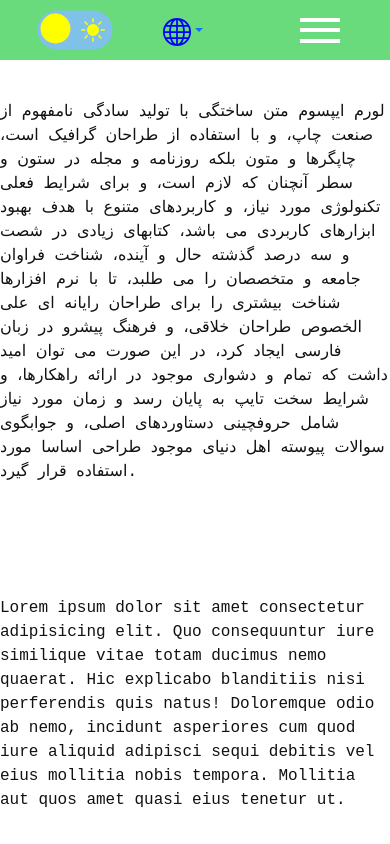
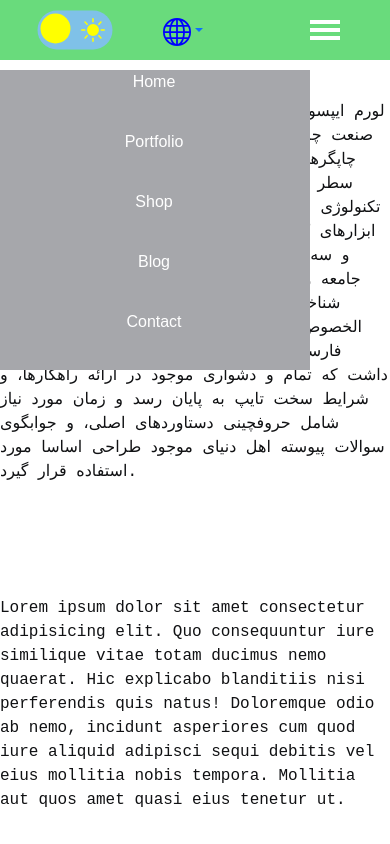
Before and after one commit to fatemeh-ngh/portfolio-website, a React (Create React App) app: page / in a window 390 px wide. Shown: the top 844 px of the page. Built offline with nearby package versions, Linux system fonts and the light colour scheme; some icons are missing.

Commit message:
styling hamburger menu icon and its animation

```diff
--- /dev/null
+++ b/src/components/HambergerMenu.js
@@ -0,0 +1,38 @@
+import React, {useState} from 'react';
+import styles from '../sass/Hamber.module.scss'
+import { Link } from 'react-router-dom';
+
+//Hook
+import { useTranslation} from "react-i18next";
+
+
+const HambergerMenu = () => {
+
+    const {t, i18n} = useTranslation();
+    const [open, setOpen] = useState('true')
+    const MenuHandler= () => {
+        setOpen(!open);
+
+    }
+
+    return (
+        <div onClick={MenuHandler} className={styles.cotainer}>
+            <div className={`${styles.icon} ${open ? styles.close : styles.open}`}>
+                <span className={styles.ihamber1}></span>
+                <span className={styles.ihamber2}></span>
+                <span className={styles.ihamber3}></span>
+            </div>
+            <div className={styles.MenuContainer}>
+                <Link to="/contact">{t("Contact")}</Link><span> </span>
+                <Link to="/blog">{t("Blog")}</Link><span> </span>
+                <Link to="/shop">{t("Shop")}</Link><span> </span>
+                <Link to="/portfolio">{t("Portfolio")}</Link><span> </span>
+                <Link to="/">{t("Home")}</Link><span></span>
+            </div>
+
+        </div>
+
+    );
+};
+
+export default HambergerMenu;
--- a/src/components/Navbar.js
+++ b/src/components/Navbar.js
@@ -4,6 +4,7 @@ import { Link } from 'react-router-dom';
 //Components
 import ThemeSwitcher from './ThemeSwitcher';
 import LangSwitcher from './LangSwitcher';
+import HambergerMenu from './HambergerMenu';
 // import Searchbox from './Searchbox';
 
 //Styles
@@ -15,11 +16,6 @@ import {Themecontext} from '../contexts/ThemeContext';
 
 //Hook
 import { useTranslation} from "react-i18next";
-
-const hamberHandler= () => {
-
-}
-
 
 
 const Navbar = () => {
@@ -40,11 +36,7 @@ const Navbar = () => {
                 <Link to="/portfolio">{t("Portfolio")}</Link><span> </span>
                 <Link to="/">{t("Home")}</Link><span></span>
             </div>
-            <div onClick={hamberHandler} className={styles.hambergerMenu}>
-                    <span className={styles.ihamber1}></span>
-                    <span className={styles.ihamber2}></span>
-                    <span className={styles.ihamber3}></span>
-            </div>
+            <HambergerMenu/>
         </div>
     );
 };
--- /dev/null
+++ b/src/sass/Hamber.module.scss
@@ -0,0 +1,96 @@
+@import '../base/colors';
+
+.cotainer{
+    display: flex;
+    flex-direction: row-reverse;
+    // // position: relative;
+
+}
+
+.MenuContainer{
+    position: absolute;
+    width: 80vw;
+    height: 300px;
+    margin: 70px 80px;
+    background-color: #2552124f;
+    display: flex;
+    flex-direction: column-reverse;
+    justify-content: space-between;
+}
+.MenuContainer a{
+    text-decoration: none;
+    color: $white;
+    width: 100%;
+    height: 60px;
+    text-align: center;
+    background-color: $dark-100;
+}
+.MenuContainer a:hover{
+    background-color: $dark-200;
+}
+
+.icon{
+    margin: auto 0;
+    width: 30px;
+    height: 20px;
+    // background-color: #000;
+    display: none;
+    flex-direction: column;
+    justify-content: space-between;
+    margin-right: 50px;
+    cursor: pointer;
+    // position: relative;
+    transition: all 1s linear;
+    // animation: menu 0.3s 0 1;
+
+}
+.icon span{
+    width: 100%;
+    height: 4px;
+    background-color: $white;
+}
+
+.open{
+    transform-origin: 1px;
+.ihamber1{
+    transform: rotate(45deg);
+}
+.ihamber2{
+    transform: translateX(100%);
+    opacity: 0;
+}
+.ihamber3{
+    transform: rotate(-45deg);
+}
+}
+
+// @keyframes menu {
+//     0%{
+
+//     }
+//     100%{
+//         // .ihamber1{
+//             // position: absolute;
+//             // top: 0;
+//             // right: 0px;
+//             transform: rotate(45deg);
+//         // }
+//         // .ihamber2{
+//         //     transform: translateX(100%);
+//         //     opacity: 0;
+//         // }
+//         // .ihamber3{
+//         //     position: absolute;
+//         //     top: 0;
+//         //     right: 0px;
+//         //     transform: rotate(-45deg);
+//         // }
+//     }
+// }
+
+
+@media (max-width: 992px) {
+    .icon{
+        display: flex;
+    }
+}
--- a/src/sass/Navbar.module.scss
+++ b/src/sass/Navbar.module.scss
@@ -49,39 +49,6 @@
     font-family: Vazir-bold;
 }
 
-.hambergerMenu{
-    margin: auto 0;
-    position: relative;
-    width: 40px;
-    height: 25px;
-    // background-color: #000;
-    display: none;
-    flex-direction: column;
-    justify-content: space-between;
-    margin-right: 50px;
-    cursor: pointer;
-}
-.hambergerMenu span{
-    width: 100%;
-    height: 4px;
-    background-color: $white;
-}
-
-// .ihamber1{
-//     position: absolute;
-//     top: 0;
-//     right: 0;
-// }
-// .ihamber2{
-//     position: absolute;
-//     top: 20;
-//     left: 50;
-// }
-// .ihamber3{
-//     background-color: aqua;
-// }
-
-
 @media (max-width: 1200px){
     .container{
 
@@ -97,9 +64,6 @@
     .linkContainer{
         display: none;
     }
-    .hambergerMenu{
-        display: flex;
-    }
     .switcherContainer{
     }
 }
```
